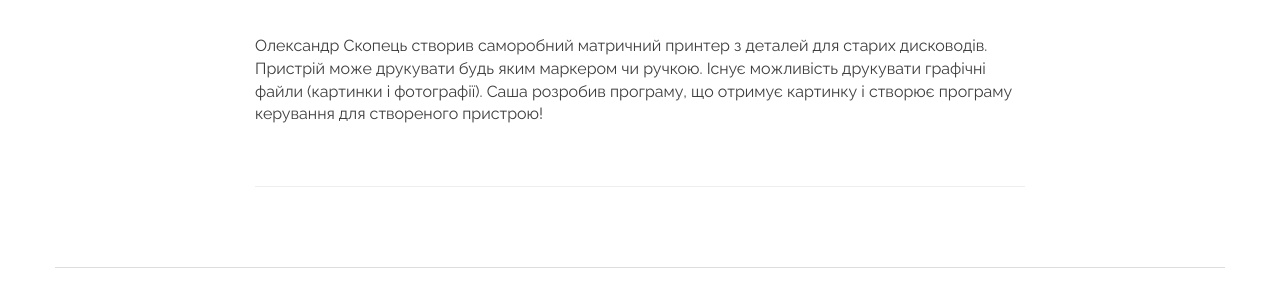
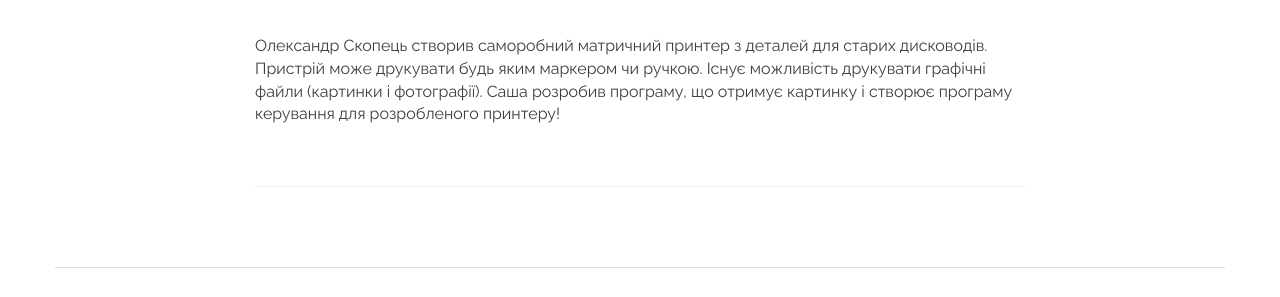
Before and after one commit to LampaLab/lampalab.github.io, a Jekyll site: the page built from _posts/projects/2018-12-29-printer.md, in a window 1280 px wide and 900 px high, scrolled down 692 px. Shown: the part 224-521 px from the top of the window. Built offline with Jekyll 4.4.1, drawn with Linux system fonts in a browser that asks for light colours; nearby versions of some CDN libraries; library files that are not in the unit come from our copies; comment, search, counter and statistics services are not loaded.

Commit message:
Minor modifications

```diff
--- a/_posts/projects/2018-12-29-printer.md
+++ b/_posts/projects/2018-12-29-printer.md
@@ -13,4 +13,4 @@ category: [DIY]
 
 <iframe src="https://www.youtube.com/embed/0u8U6Vut390" width="700" height="480" frameborder="0" allowfullscreen=""> </iframe>
 
-Олександр Скопець створив саморобний матричний принтер з деталей для старих дисководів. Пристрій може друкувати будь яким маркером чи ручкою. Існує можливість друкувати графічні файли (картинки і фотографії). Саша розробив програму, що отримує картинку і створює програму керування для створеного пристрою!
+Олександр Скопець створив саморобний матричний принтер з деталей для старих дисководів. Пристрій може друкувати будь яким маркером чи ручкою. Існує можливість друкувати графічні файли (картинки і фотографії). Саша розробив програму, що отримує картинку і створює програму керування для розробленого принтеру!
```
Also changed, not shown: other parts of _posts/projects/2018-12-29-printer.md (+1 -1 lines), _posts/projects/2018-12-28-stalker3D.md (added, +16 -0 lines), _posts/projects/2018-12-30-gestus.md (+1 -1 lines), _posts/projects/2019-01-02-p3steel.md (+1 -1 lines), img/projects/stalker3D/stalker3D.jpg (added).
